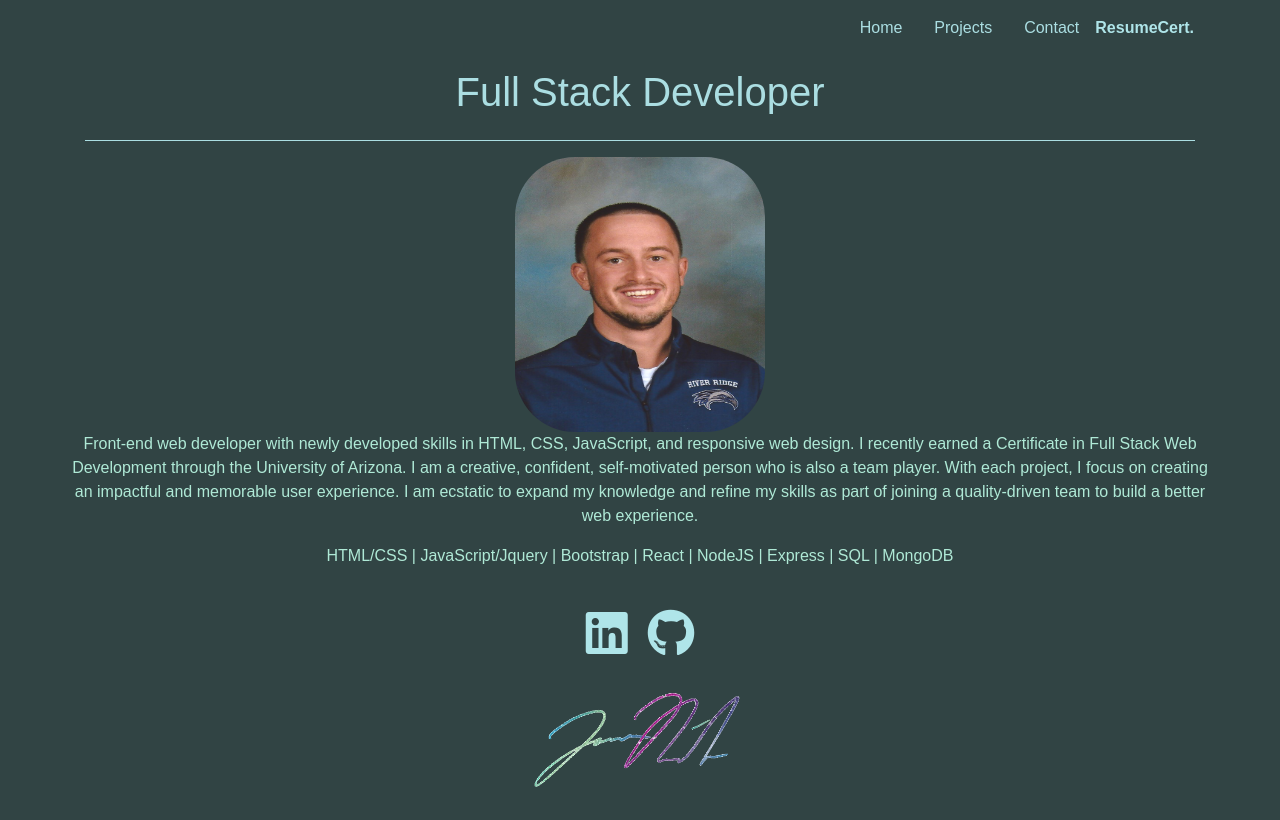
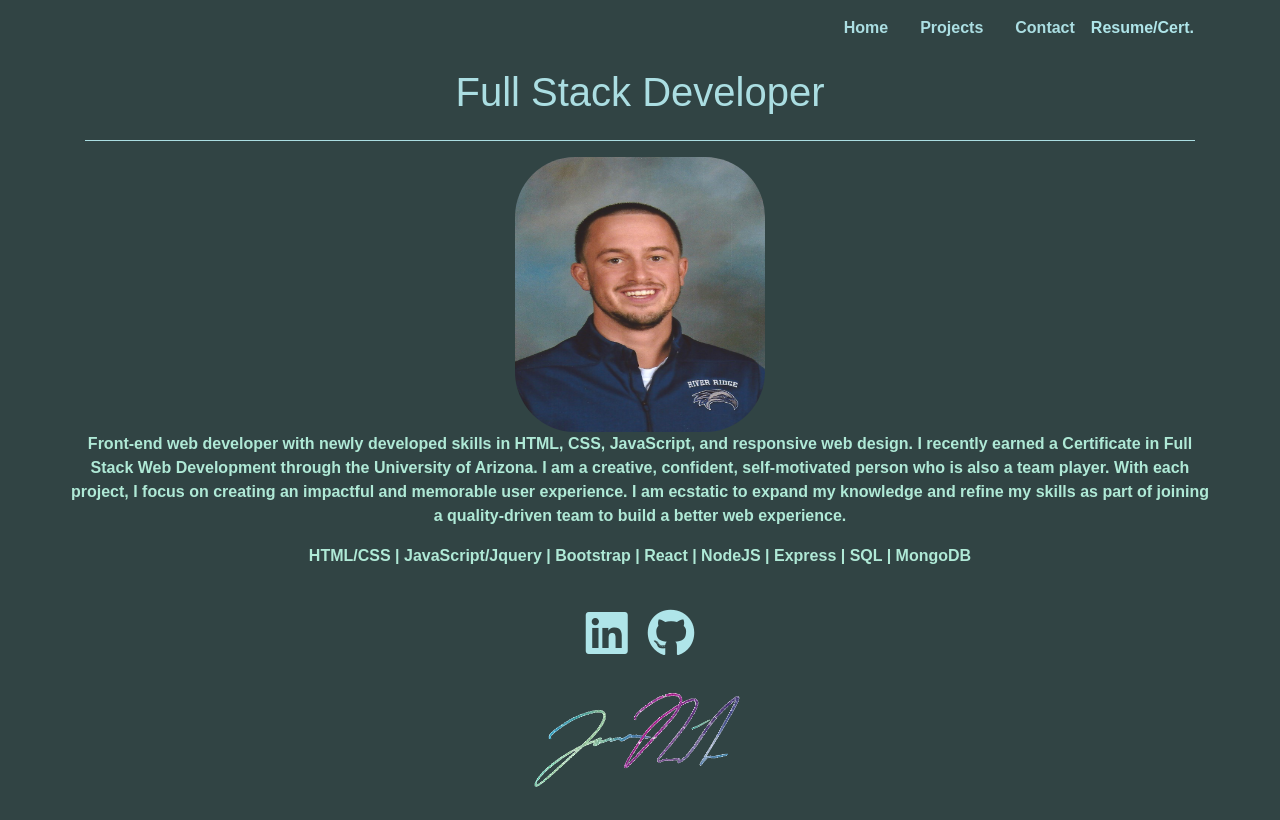
Before and after one commit to tanMan5/Tanner-Nielsen-Portfolio, a React (Create React App) app: page / in a window 1280 px wide. Built offline with nearby package versions, Linux system fonts and the light colour scheme.

Commit message:
added certification

```diff
--- a/src/components/Navbar/index.js
+++ b/src/components/Navbar/index.js
@@ -24,7 +24,7 @@ class NavTabs extends Component {
                         </Nav.Item>
                         <Nav.Item>
                         <a  class="resume" href={Pdf} rel="noopener noreferrer" target="_blank">Resume</a>
-                        </Nav.Item>
+                        </Nav.Item>/
                         <Nav.Item>
                         <a  class="resume" href={Pdf2} rel="noopener noreferrer" target="_blank">Cert.</a>
                         </Nav.Item>
--- a/src/components/Navbar/style.css
+++ b/src/components/Navbar/style.css
@@ -10,7 +10,11 @@
 
 }
 
+body {
+    color: rgb(175, 229, 233);
+    font-weight: bold;
 
+}
 
 a {
     color: rgb(175, 229, 233);
```
